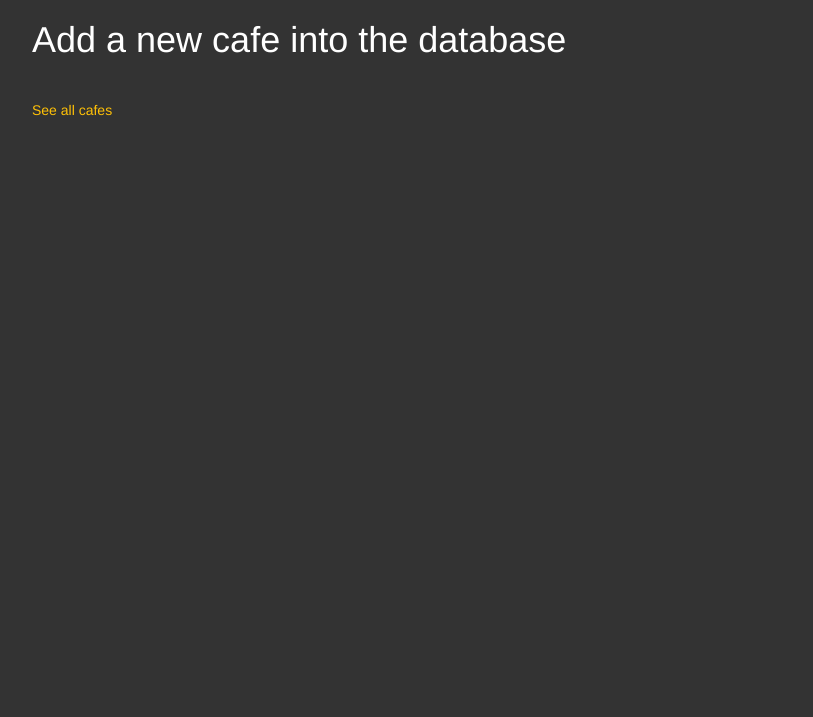
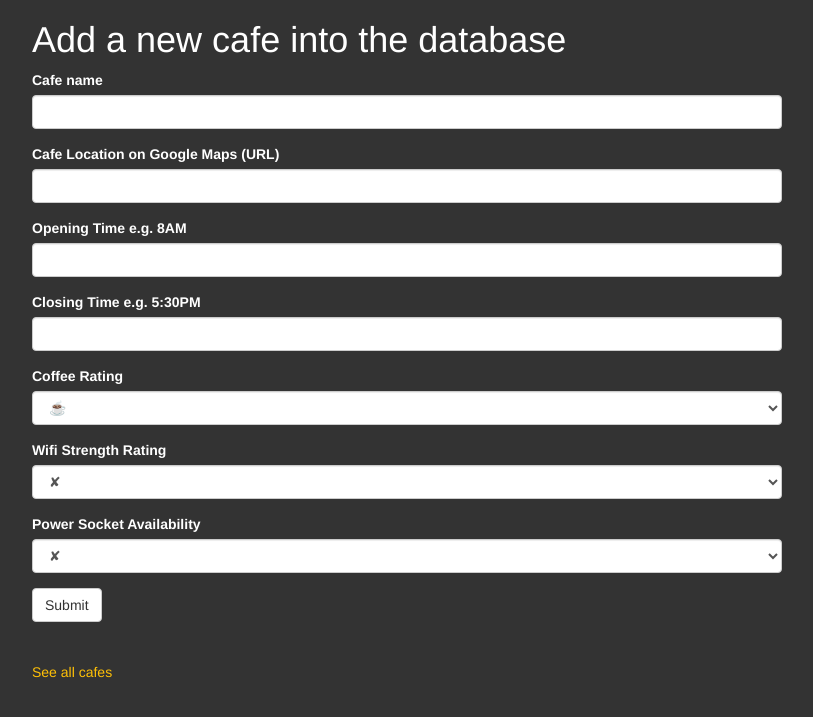
Before and after one commit to marionrobert/CoffeeAndWifi, a Flask app: page /add in a window 1280 px wide. Shown: the top 717 px of the page, without its empty margins (38-851 px from the left). Run offline with Flask 2, Linux system fonts and the light colour scheme; some libraries are stand-ins or nearby versions.

Commit message:
add cafe form

```diff
--- a/main.py
+++ b/main.py
@@ -1,8 +1,8 @@
 from flask import Flask, render_template
 from flask_bootstrap import Bootstrap
 from flask_wtf import FlaskForm
-from wtforms import StringField, SubmitField
-from wtforms.validators import DataRequired
+from wtforms import StringField, SubmitField, SelectField
+from wtforms.validators import DataRequired, URL
 import csv
 import os
 
@@ -13,7 +13,14 @@ Bootstrap(app)
 
 class CafeForm(FlaskForm):
     cafe = StringField('Cafe name', validators=[DataRequired()])
+    location = StringField('Cafe Location on Google Maps (URL)', validators=[DataRequired(), URL()])
+    open = StringField('Opening Time e.g. 8AM', validators=[DataRequired()])
+    close = StringField('Closing Time e.g. 5:30PM', validators=[DataRequired()])
+    coffee = SelectField('Coffee Rating', choices=["☕","☕☕","☕☕☕","☕☕☕☕","☕☕☕☕☕"], validators=[DataRequired()])
+    wifi = SelectField('Wifi Strength Rating', choices=["✘", "💪", "💪💪", "💪💪💪", "💪💪💪💪", "💪💪💪💪💪"], validators=[DataRequired()])
+    power = SelectField('Power Socket Availability', choices=["✘", "🔌", "🔌🔌", "🔌🔌🔌", "🔌🔌🔌🔌", "🔌🔌🔌🔌🔌"], validators=[DataRequired()])
     submit = SubmitField('Submit')
+
 
 # Exercise:
 # add: Location URL, open time, closing time, coffee rating, wifi rating, power outlet rating fields
@@ -35,6 +42,7 @@ def add_cafe():
     form = CafeForm()
     if form.validate_on_submit():
         print("True")
+        print(form.location.data)
     # Exercise:
     # Make the form write a new row into cafe-data.csv
     # with   if form.validate_on_submit()
--- a/templates/add.html
+++ b/templates/add.html
@@ -1,4 +1,6 @@
 {% extends 'bootstrap/base.html'%}
+{% import "bootstrap/wtf.html" as wtf %}
+
 {% block styles %}
     {{super()}}
     <link href="{{ url_for('static', filename='css/styles.css')}}" rel="stylesheet">
@@ -14,6 +16,7 @@
       <h1>Add a new cafe into the database</h1>
 
       <!-- This is where your WTForm will go -->
+        {{ wtf.quick_form(form, novalidate=True) }}
 
 	  <p class="space-above"><a href="#">See all cafes</a></p>
 
--- a/templates/index.html
+++ b/templates/index.html
@@ -13,7 +13,7 @@
   <p class="lead">Want to work in a cafe but need power and wifi?</p>
   <hr class="my-4">
   <p>You've found the right place! Checkout my collection of cafes with data on power socket availability, wifi speed and coffee quality.</p>
-  <a class="btn btn-warning btn-lg" href="#" role="button">Show Me!</a>
+  <a class="btn btn-warning btn-lg" href="{{ url_for('cafes')}}" role="button">Show Me!</a>
 </div>
     </div>
 
```
